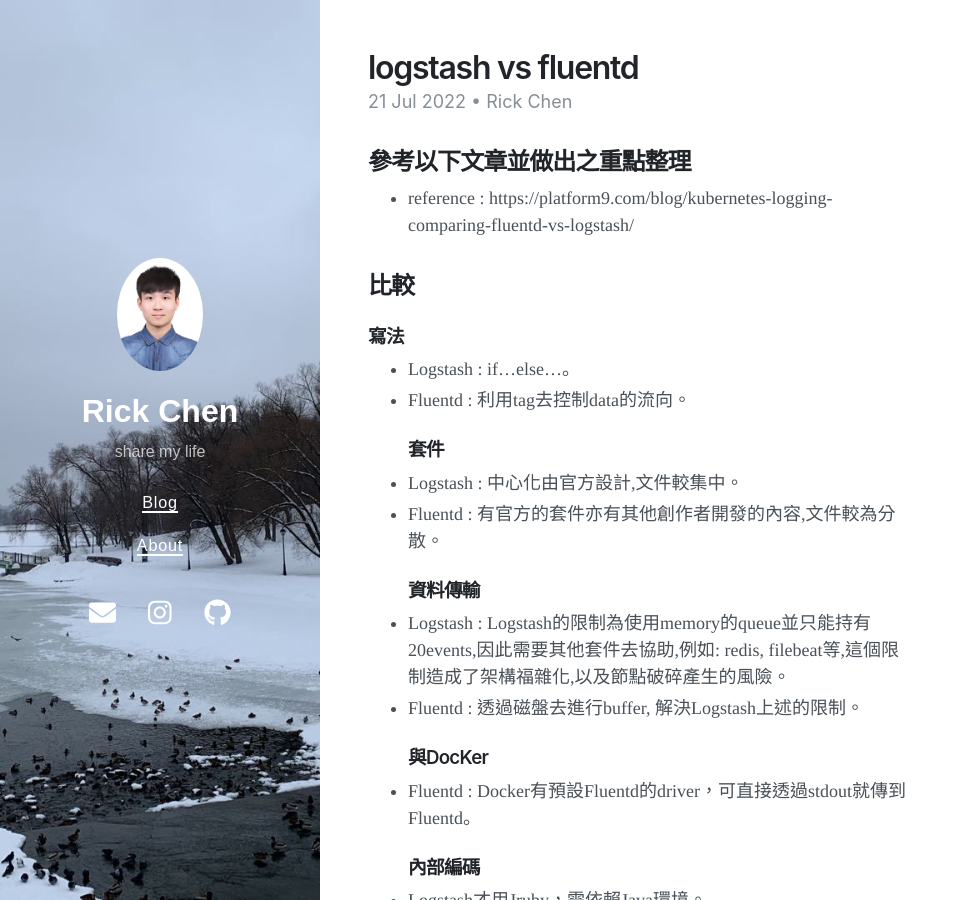
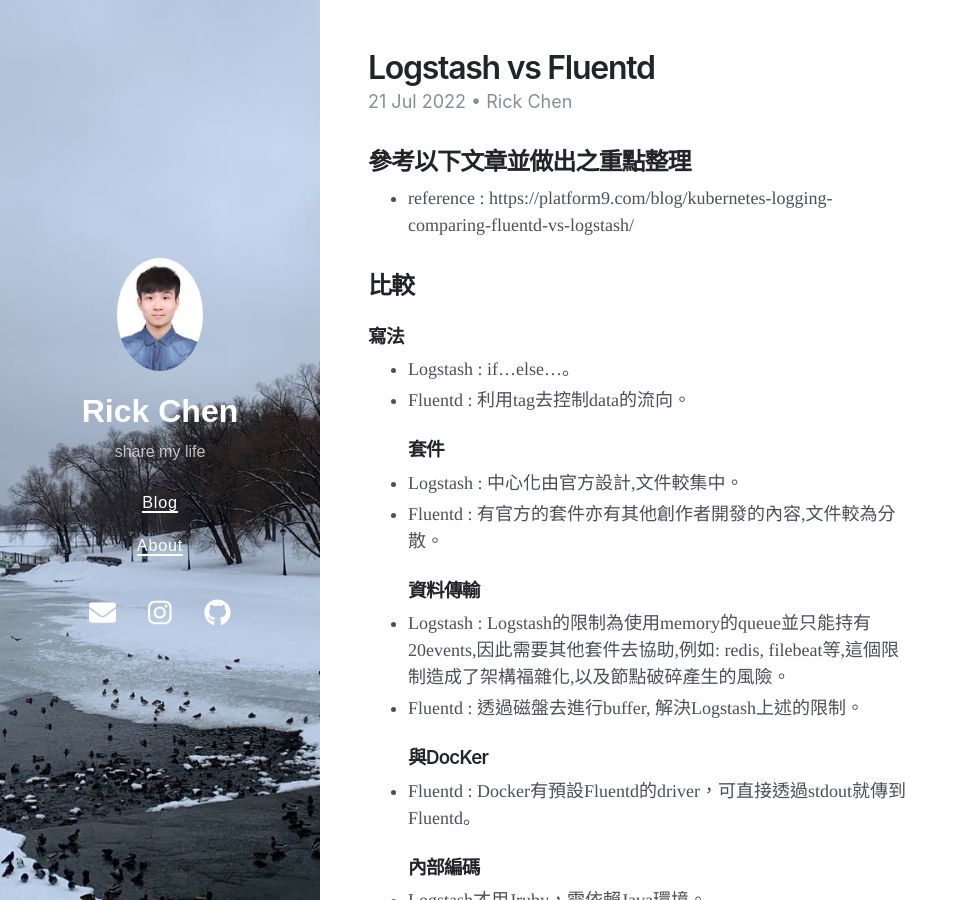
Before and after one commit to jerry940917chen/jerry940917chen.github.io, a Jekyll site: the page built from _posts/2022-07-21-ELKvsEFK.md, in a window 1280 px wide and 900 px high. Shown: the whole window, without its empty margins (0-968 px from the left). Built offline with Jekyll 4.4.1, drawn with Linux system fonts in a browser that asks for light colours; nearby versions of some CDN libraries.

```diff
--- a/_posts/2022-07-21-ELKvsEFK.md
+++ b/_posts/2022-07-21-ELKvsEFK.md
@@ -1,6 +1,6 @@
 ---
 layout: post
-title: logstash vs fluentd
+title: Logstash vs Fluentd
 author: Rick Chen
 tags: Linux
 date: 2022-07-21
```
